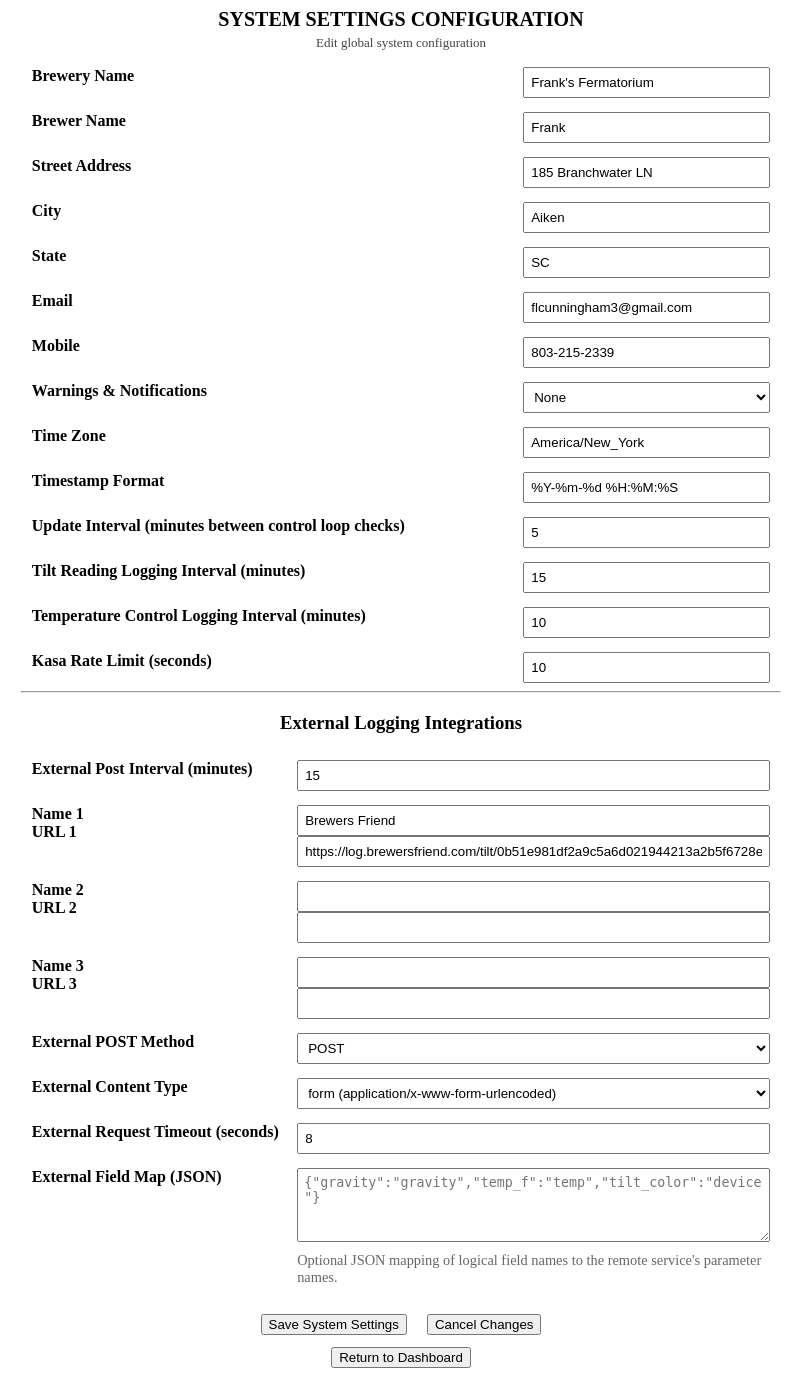
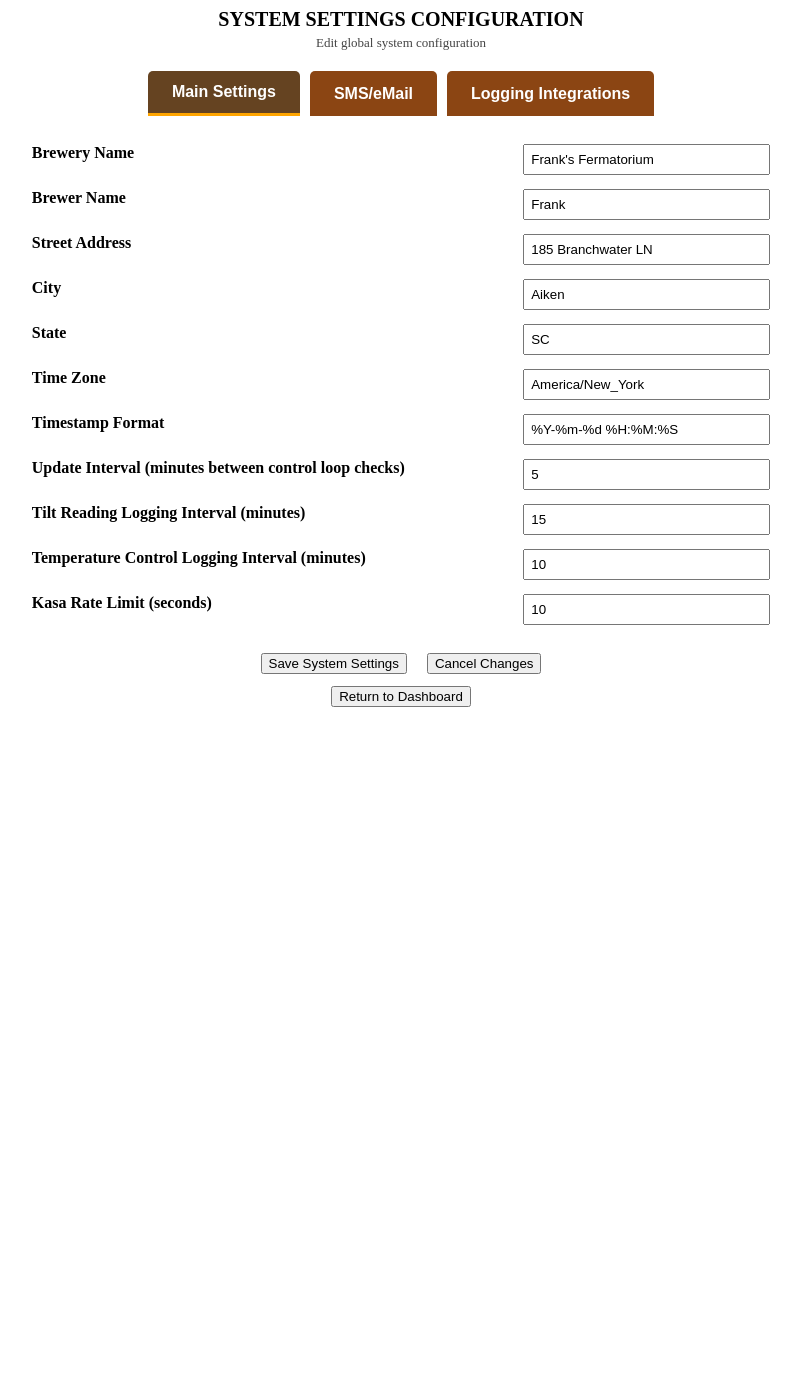
Before and after one commit to RabbitFarmer/Fermenter-Temp-Controller, a Flask app: page /system_config in a window 1280 px wide. Shown: the whole page, without its empty margins (239-1040 px from the left). After the commit the page ends 707 px from the top, so only its background shows below. Run offline with Flask 3, Linux system fonts and the light colour scheme; parts of the project's set-up code (start-up, migrations or seed data) failed here and were passed over.

Commit message:
Add SMS/eMail and Logging Integrations sub-tabs to system settings
Co-authored-by: RabbitFarmer <42279002+RabbitFarmer@users.noreply.github.com>

```diff
--- a/app.py
+++ b/app.py
@@ -1003,6 +1003,12 @@ def system_config():
 def update_system_config():
     data = request.form
     old_warn = system_cfg.get('warning_mode', 'NONE')
+
+    # Handle password field - only update if provided
+    sending_email_password = data.get("sending_email_password", "")
+    if sending_email_password:
+        system_cfg["sending_email_password"] = sending_email_password
+
     system_cfg.update({
         "brewery_name": data.get("brewery_name", ""),
         "brewer_name": data.get("brewer_name", ""),
@@ -1022,6 +1028,7 @@ def update_system_config():
         "external_name_2": data.get("external_name_2", system_cfg.get('external_name_2','')),
         "external_url_2": data.get("external_url_2", system_cfg.get('external_url_2','')),
         "warning_mode": data.get("warning_mode", "NONE"),
+        "sending_email": data.get("sending_email", system_cfg.get('sending_email','')),
         "sms_gateway_domain": data.get("sms_gateway_domain", system_cfg.get('sms_gateway_domain','')),
         "external_method": data.get("external_method", system_cfg.get('external_method','POST')),
         "external_content_type": data.get("external_content_type", system_cfg.get('external_content_type','form')),
--- a/templates/system_config.html
+++ b/templates/system_config.html
@@ -7,12 +7,50 @@
   <meta name="viewport" content="width=device-width,initial-scale=1">
   <style>
     /* small spacing tweaks to match your UI */
-    .config-table input[type="text"], .config-table input[type="email"], .config-table input[type="number"], .config-table select, .config-table textarea {
+    .config-table input[type="text"], .config-table input[type="email"], .config-table input[type="number"], .config-table input[type="password"], .config-table select, .config-table textarea {
       width: 100%;
       box-sizing: border-box;
       padding: 6px;
     }
     .config-table td { vertical-align: top; padding: 6px 8px; }
+
+    /* Tab navigation styles */
+    .tab-navigation {
+      display: flex;
+      justify-content: center;
+      gap: 10px;
+      margin: 20px auto;
+      max-width: 800px;
+    }
+
+    .tab-button {
+      padding: 12px 24px;
+      background-color: #8B4513;
+      color: white;
+      border: none;
+      cursor: pointer;
+      font-size: 16px;
+      font-weight: bold;
+      border-radius: 5px 5px 0 0;
+      transition: background-color 0.3s;
+    }
+
+    .tab-button:hover {
+      background-color: #A0522D;
+    }
+
+    .tab-button.active {
+      background-color: #654321;
+      border-bottom: 3px solid #FFA500;
+    }
+
+    .tab-content {
+      display: none;
+    }
+
+    .tab-content.active {
+      display: block;
+    }
   </style>
 </head>
 <body class="page-bg">
@@ -22,7 +60,17 @@
       <div class="temp-subtitle">Edit global system configuration</div>
     </div>
 
+    <!-- Tab Navigation -->
+    <div class="tab-navigation">
+      <button type="button" class="tab-button active" onclick="openTab(event, 'main-settings')">Main Settings</button>
+      <button type="button" class="tab-button" onclick="openTab(event, 'sms-email')">SMS/eMail</button>
+      <button type="button" class="tab-button" onclick="openTab(event, 'logging-integrations')">Logging Integrations</button>
+    </div>
+
     <form action="{{ url_for('update_system_config') }}" method="post" class="temp-config-form">
+
+      <!-- Main Settings Tab -->
+      <div id="main-settings" class="tab-content active">
         <table class="config-table" style="width: 60%; margin: auto;">
           <tr>
             <td><label for="brewery_name"><b>Brewery Name</b></label></td>
@@ -43,25 +91,6 @@
           <tr>
             <td><label for="state"><b>State</b></label></td>
             <td><input type="text" name="state" id="state" value="{{ system_settings.get('state','') }}"></td>
-        </tr>
-        <tr>
-          <td><label for="email"><b>Email</b></label></td>
-          <td><input type="email" name="email" id="email" value="{{ system_settings.get('email','') }}"></td>
-        </tr>
-        <tr>
-          <td><label for="mobile"><b>Mobile</b></label></td>
-          <td><input type="text" name="mobile" id="mobile" value="{{ system_settings.get('mobile','') }}"></td>
-        </tr>
-        <tr>
-          <td><label for="warning_mode"><b>Warnings & Notifications</b></label></td>
-          <td>
-            <select name="warning_mode" id="warning_mode">
-              <option value="NONE" {% if system_settings.get('warning_mode','NONE')|upper == "NONE" %}selected{% endif %}>None</option>
-              <option value="EMAIL" {% if system_settings.get('warning_mode','NONE')|upper == "EMAIL" %}selected{% endif %}>Email</option>
-              <option value="SMS" {% if system_settings.get('warning_mode','NONE')|upper == "SMS" %}selected{% endif %}>SMS</option>
-              <option value="BOTH" {% if system_settings.get('warning_mode','NONE')|upper == "BOTH" %}selected{% endif %}>Both</option>
-            </select>
-          </td>
           </tr>
           <tr>
             <td><label for="timezone"><b>Time Zone</b></label></td>
@@ -90,9 +119,52 @@
           </tr>
         </table>
 
-      <hr style="width:60%;margin:auto;">
+        <div style="text-align:center; margin-top:20px;">
+          <button type="submit" class="btn-primary">Save System Settings</button>
+          <button type="button" onclick="window.location='/'" class="btn-secondary" style="margin-left:16px;">Cancel Changes</button>
+        </div>
+      </div>
 
-      <h3 style="text-align:center;">External Logging Integrations</h3>
+      <!-- SMS/eMail Tab -->
+      <div id="sms-email" class="tab-content">
+        <table class="config-table" style="width: 60%; margin: auto;">
+          <tr>
+            <td><label for="sending_email"><b>Sending Email Address</b></label></td>
+            <td><input type="email" name="sending_email" id="sending_email" value="{{ system_settings.get('sending_email','') }}"></td>
+          </tr>
+          <tr>
+            <td><label for="sending_email_password"><b>Sending Email Password</b></label></td>
+            <td><input type="password" name="sending_email_password" id="sending_email_password" placeholder="Enter password"></td>
+          </tr>
+          <tr>
+            <td><label for="warning_mode"><b>Messaging Options</b></label></td>
+            <td>
+              <select name="warning_mode" id="warning_mode">
+                <option value="NONE" {% if system_settings.get('warning_mode','NONE')|upper == "NONE" %}selected{% endif %}>None</option>
+                <option value="EMAIL" {% if system_settings.get('warning_mode','NONE')|upper == "EMAIL" %}selected{% endif %}>eMail</option>
+                <option value="SMS" {% if system_settings.get('warning_mode','NONE')|upper == "SMS" %}selected{% endif %}>SMS</option>
+                <option value="BOTH" {% if system_settings.get('warning_mode','NONE')|upper == "BOTH" %}selected{% endif %}>Both</option>
+              </select>
+            </td>
+          </tr>
+          <tr>
+            <td><label for="email"><b>Recipient eMail Address</b></label></td>
+            <td><input type="email" name="email" id="email" value="{{ system_settings.get('email','') }}"></td>
+          </tr>
+          <tr>
+            <td><label for="mobile"><b>Recipient Cell Phone Number</b></label></td>
+            <td><input type="text" name="mobile" id="mobile" value="{{ system_settings.get('mobile','') }}"></td>
+          </tr>
+        </table>
+
+        <div style="text-align:center; margin-top:20px;">
+          <button type="submit" class="btn-primary">Save</button>
+          <button type="button" onclick="window.location='/system_config'" class="btn-secondary" style="margin-left:16px;">Cancel</button>
+        </div>
+      </div>
+
+      <!-- Logging Integrations Tab -->
+      <div id="logging-integrations" class="tab-content">
         <table class="config-table" style="width: 60%; margin: auto;">
           <tr>
             <td><label for="external_refresh_rate"><b>External Post Interval (minutes)</b></label></td>
@@ -144,9 +216,11 @@
         </table>
 
         <div style="text-align:center; margin-top:20px;">
-        <button type="submit" class="btn-primary">Save System Settings</button>
-        <button type="button" onclick="window.location='/'" class="btn-secondary" style="margin-left:16px;">Cancel Changes</button>
+          <button type="submit" class="btn-primary">Save</button>
+          <button type="button" onclick="window.location='/system_config'" class="btn-secondary" style="margin-left:16px;">Cancel</button>
         </div>
+      </div>
+
     </form>
 
     <div style="text-align:center; margin-top:12px;">
@@ -155,5 +229,25 @@
       </form>
     </div>
   </div>
+
+  <script>
+    function openTab(evt, tabName) {
+      // Hide all tab contents
+      var tabContents = document.getElementsByClassName("tab-content");
+      for (var i = 0; i < tabContents.length; i++) {
+        tabContents[i].classList.remove("active");
+      }
+
+      // Remove active class from all tab buttons
+      var tabButtons = document.getElementsByClassName("tab-button");
+      for (var i = 0; i < tabButtons.length; i++) {
+        tabButtons[i].classList.remove("active");
+      }
+
+      // Show the selected tab and mark button as active
+      document.getElementById(tabName).classList.add("active");
+      evt.currentTarget.classList.add("active");
+    }
+  </script>
 </body>
 </html>
```
Also changed, not shown: 2 other files. Lines whose indentation alone changed are shown as unchanged.
